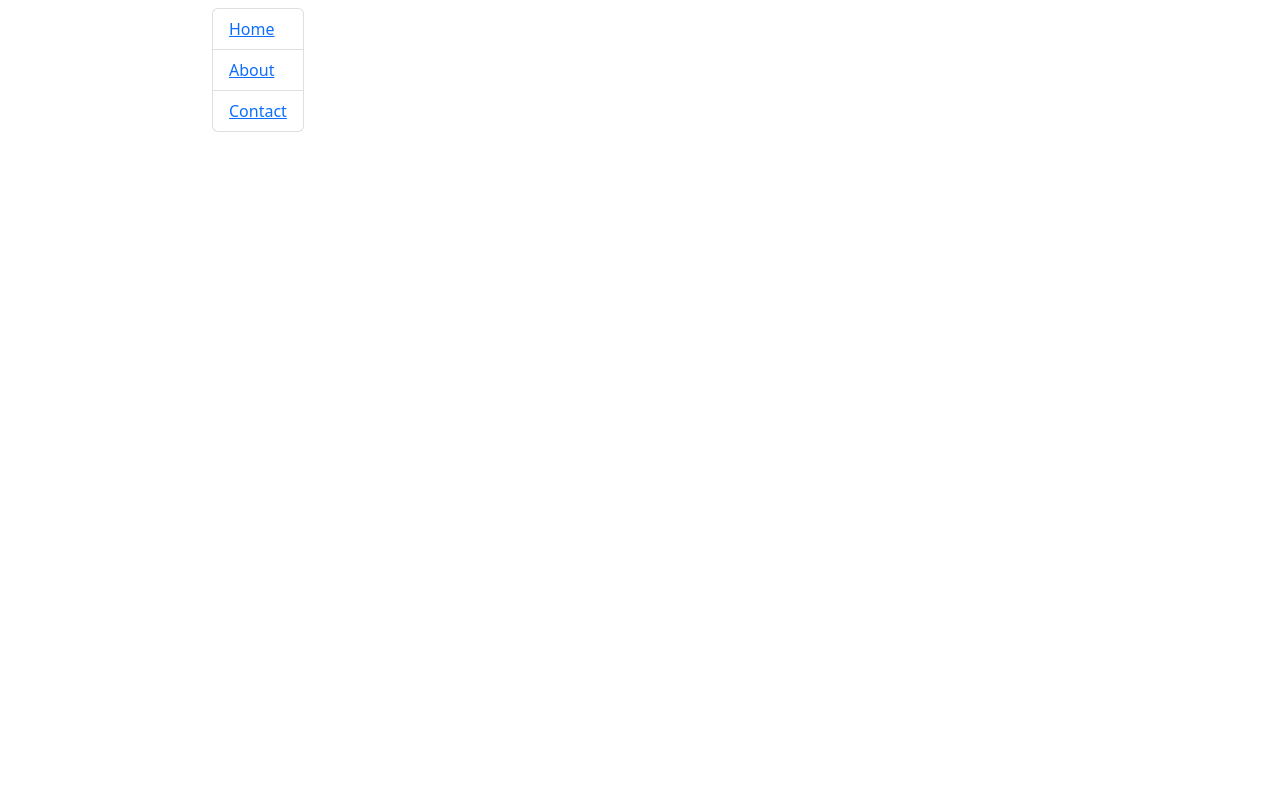
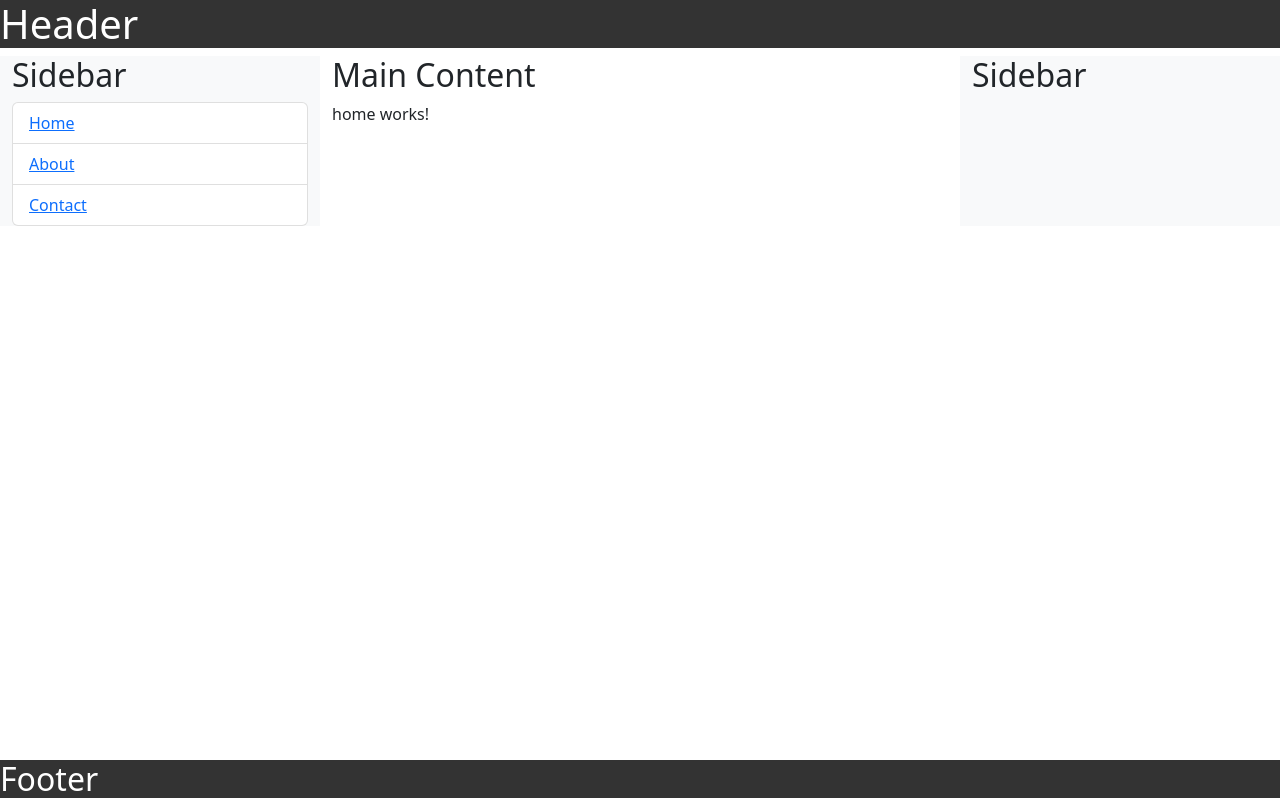
Before and after one commit to OksanaKarpyn/project-angular, an Angular app: page / in a window 1280 px wide. Built offline with nearby package versions, Linux system fonts and the light colour scheme.

Commit message:
fix: stupid layout

```diff
--- a/src/app/app.component.html
+++ b/src/app/app.component.html
@@ -1,28 +1,26 @@
-<div class="container-fluid h-100">
-  <div class="row h-100">
-    <div class="col-md-2 fixed">
+<header class="header">
+  <h1>Header</h1>
+</header>
 
-    </div>
-    <div class="col fluid d-flex flex-column">
-      <nav class="navbar">
-        <main-menu></main-menu>
-      </nav>
-      <main class="row flex-grow">
+<div class="container-fluid gap-0">
+  <div class="row m-0">
+    <nav class="col-md-2 col-lg-3 sidebar">
+      <h2>Sidebar</h2>
+      <main-menu></main-menu>
+    </nav>
 
-      </main>
-      <footer class="navbar navbar-light"></footer>
-    </div>
-    <div class="col-md-2 fixed">
+    <main class="col-md-8 col-lg-6 content">
+      <h2>Main Content</h2>
+      <router-outlet></router-outlet>
+    </main>
 
-    </div>
+    <aside class="col-md-2 col-lg-3 sidebar">
+      <h2>Sidebar</h2>
+      <!-- Sidebar content goes here -->
+    </aside>
   </div>
 </div>
 
-
-<!-- {{title}} -->
-<!-- <aside>
-
-</aside>
-<main>
-  <router-outlet></router-outlet>
-</main> -->
+<footer class="footer">
+  <h2>Footer</h2>
+</footer>
--- a/src/styles.scss
+++ b/src/styles.scss
@@ -2,21 +2,32 @@
 
 /* Importing Bootstrap SCSS file. */
 @import 'bootstrap/scss/bootstrap';
-html {
-    height: 100%;
+body {
+  min-height: 100vh;
 }
 
-body {
-    min-height: 100vh;
+.container-fluid {
+  padding: 0;
+  min-height: calc(100vh - (48px + 48px));
 }
 
-/* fixed and fluid only on sm and up */
-@media(min-width:576px){
-    .fixed{
-        flex:0 0 200px;
-        min-height: 100vh;
-    }
-    .col .fluid{
-        min-height: 100vh;
-    }
+.header {
+  background-color: #333;
+  color: #fff;
+  //padding: 20px;
 }
+
+.sidebar {
+  background-color: #f8f9fa;
+  //padding: 20px;
+}
+
+.content {
+  //padding: 20px;
+}
+
+.footer {
+  background-color: #333;
+  color: #fff;
+  //padding: 20px;
+}
```
